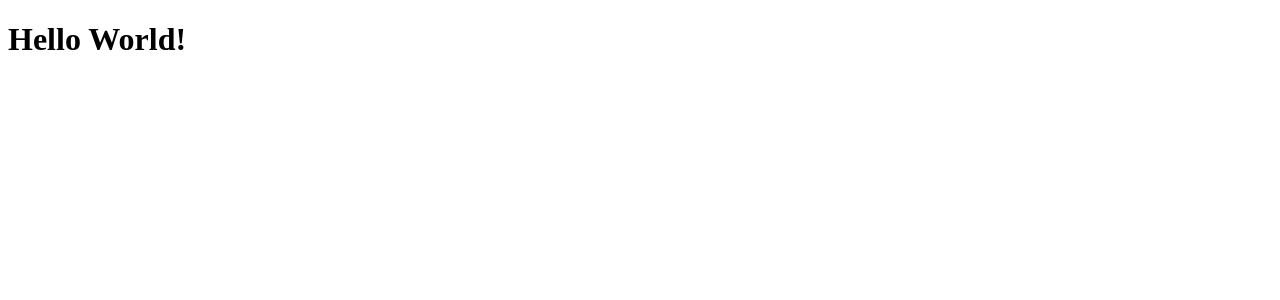
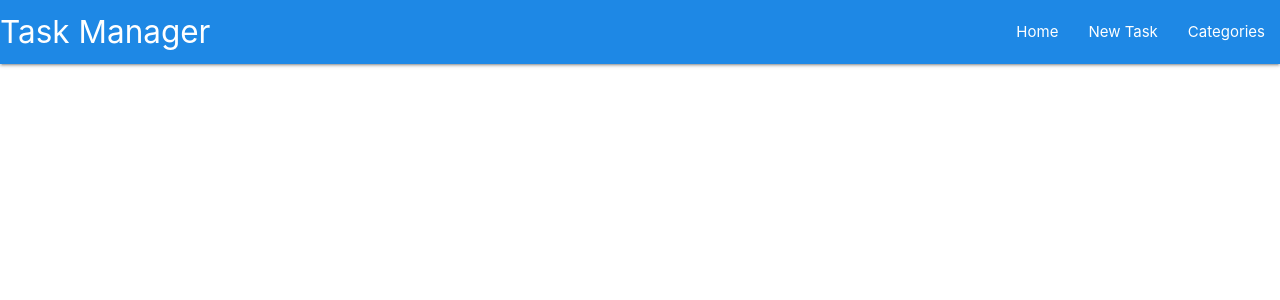
Before and after one commit to llancruzz/task-manager-flask-sqlalchemy, a Flask app: page / in a window 1280 px wide. Shown: the top 300 px of the page. Run offline with Flask 2, Linux system fonts and the light colour scheme.

Commit message:
Add links js/css from materialize framework

```diff
--- /dev/null
+++ b/taskmanager/static/js/script.js
@@ -0,0 +1,7 @@
+// sidenav initialization
+document.addEventListener('DOMContentLoaded', function() {
+    var elems = document.querySelectorAll('.sidenav');
+    var instances = M.Sidenav.init(elems, options);
+  });
+
+  //
--- a/taskmanager/templates/base.html
+++ b/taskmanager/templates/base.html
@@ -1,12 +1,47 @@
 <!DOCTYPE html>
 <html lang="en">
+
 <head>
     <meta charset="UTF-8">
     <meta http-equiv="X-UA-Compatible" content="IE=edge">
     <meta name="viewport" content="width=device-width, initial-scale=1.0">
+    <!-- Font Awsome -->
+    <link rel="stylesheet" href="https://cdnjs.cloudflare.com/ajax/libs/font-awesome/6.2.1/css/all.min.css" integrity="sha512-MV7K8+y+gLIBoVD59lQIYicR65iaqukzvf/nwasF0nqhPay5w/9lJmVM2hMDcnK1OnMGCdVK+iQrJ7lzPJQd1w==" crossorigin="anonymous" referrerpolicy="no-referrer" />
+    <!-- Compiled and minified CSS - Materialize -->
+    <link rel="stylesheet" href="https://cdnjs.cloudflare.com/ajax/libs/materialize/1.0.0/css/materialize.min.css"
+        type="text/css">
+    <link rel="stylesheet" href="{{ url_for('static', filename='css/style.css') }}" type="text/css">
     <title>Task Manager</title>
 </head>
+
 <body>
-    <h1>Hello World!</h1>
+
+    <header>
+        <!-- Top navbar-->
+        <nav class="blue darken-1">
+            <div class="nav-wrapper">
+                <a href="{{ url_for('home') }}" class="brand-logo">Task Manager</a>
+                <a href="#" data-target="mobile-demo" class="sidenav-trigger"><i class="fas fa-bars"></i></a>
+                <ul class="right hide-on-med-and-down">
+                    <li><a href="{{ url_for('home') }}">Home</a></li>
+                    <li><a href="#">New Task</a></li>
+                    <li><a href="#">Categories</a></li>
+                </ul>
+            </div>
+        </nav>
+
+        <!-- Mobile navbar -->
+        <ul class="sidenav" id="mobile-demo">
+            <li><a href="{{ url_for('home') }}">Home</a></li>
+            <li><a href="#">New Task</a></li>
+            <li><a href="#">Categories</a></li>
+        </ul>
+    </header>
+
+    <!-- Compiled and minified JavaScript - Materialize -->
+    <script src="https://cdnjs.cloudflare.com/ajax/libs/materialize/1.0.0/js/materialize.min.js"></script>
+    <script src="{{ url_for('static', filename='js/script.js') }}"></script>
+
 </body>
+
 </html>
```
Also changed, not shown: taskmanager/static/css/style.css (added).
